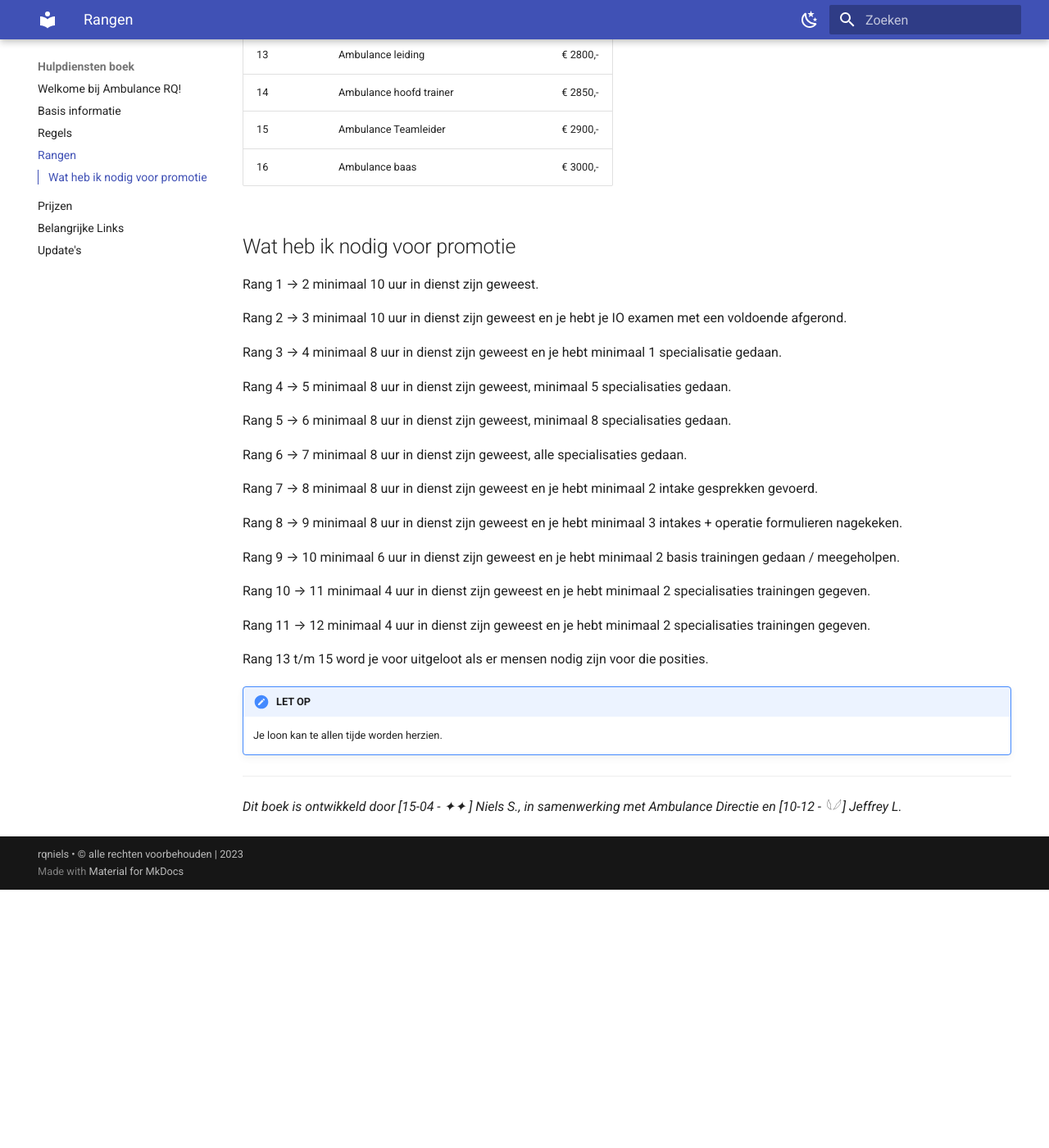
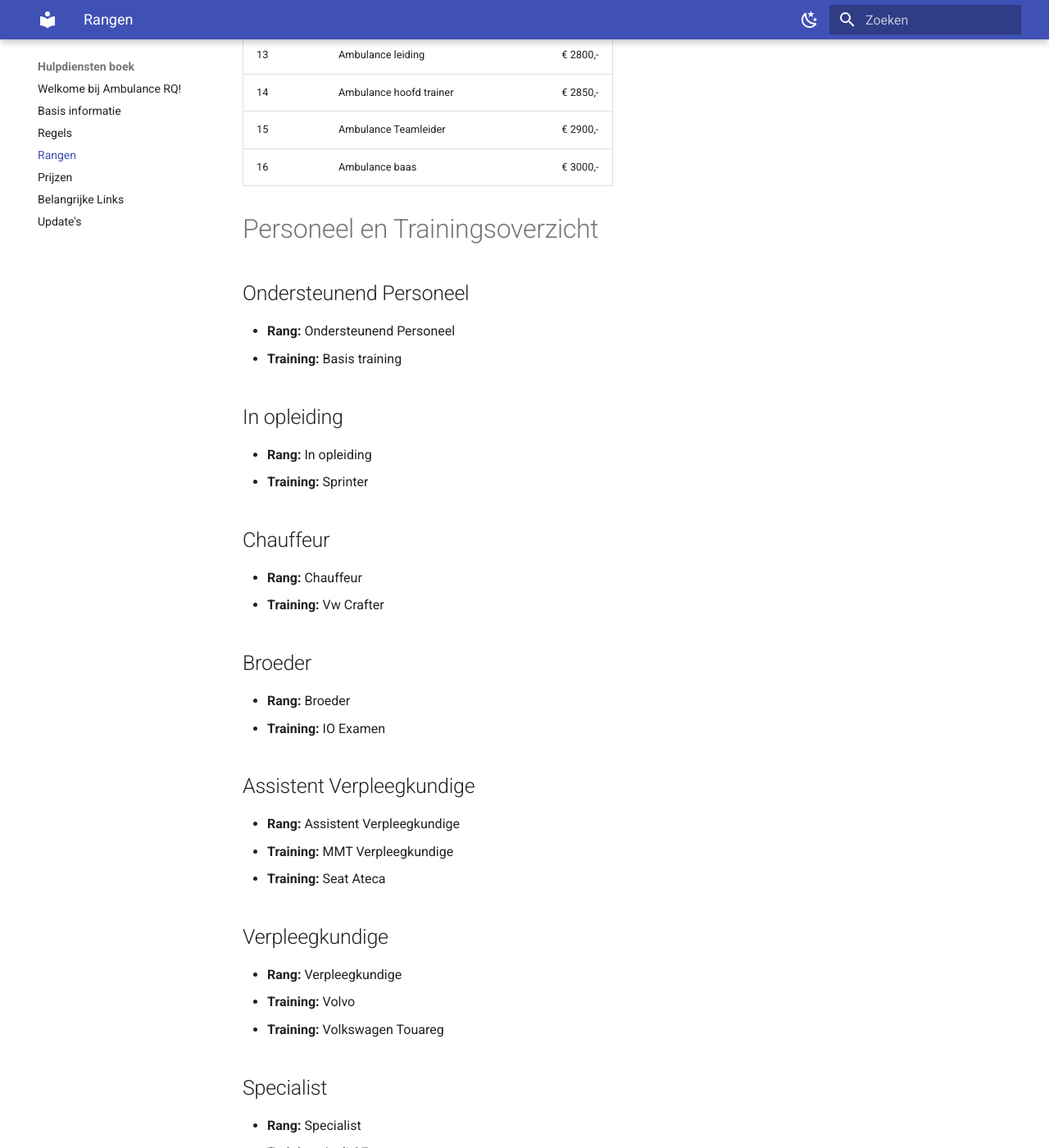
Before and after one commit to rqniels/Hulpdienstenboek, an MkDocs documentation site: the page built from docs/rang.md, in a window 1280 px wide and 1400 px high, scrolled down 768 px. Shown: the whole window at 82% size. Built offline with MkDocs 1.6.1 and Material for MkDocs 9.7.7, drawn with Linux system fonts in a browser that asks for light colours; before the commit the page ends 1853 px from its top, so only the background shows below that; some of the changed text lies outside the part shown.

Commit message:
Update traingingen

```diff
--- a/docs/rang.md
+++ b/docs/rang.md
@@ -20,33 +20,59 @@ Hier kan je alle rangen vinden en wat er wordt verwacht per rang.
 | 15   | Ambulance Teamleider | € 2900,- |
 | 16   | Ambulance baas | € 3000,- |
 
-## Wat heb ik nodig voor promotie
-Rang 1 --> 2 minimaal 10 uur in dienst zijn geweest.
 
-Rang 2 --> 3 minimaal 10 uur in dienst zijn geweest en je hebt je IO examen met een voldoende afgerond.
+# Personeel en Trainingsoverzicht
+## Ondersteunend Personeel
+- **Rang:** Ondersteunend Personeel
+- **Training:** Basis training
 
-Rang 3 --> 4 minimaal 8 uur in dienst zijn geweest en je hebt minimaal 1 specialisatie gedaan.
+## In opleiding
+- **Rang:** In opleiding
+- **Training:** Sprinter
 
-Rang 4 --> 5 minimaal 8 uur in dienst zijn geweest, minimaal 5 specialisaties gedaan.
+## Chauffeur
+- **Rang:** Chauffeur
+- **Training:** Vw Crafter
 
-Rang 5 --> 6 minimaal 8 uur in dienst zijn geweest, minimaal 8 specialisaties gedaan.
+## Broeder
+- **Rang:** Broeder
+- **Training:** IO Examen
 
-Rang 6 --> 7 minimaal 8 uur in dienst zijn geweest, alle specialisaties gedaan.
+## Assistent Verpleegkundige
+- **Rang:** Assistent Verpleegkundige
+- **Training:** MMT Verpleegkundige
+- **Training:** Seat Ateca
 
-Rang 7 --> 8 minimaal 8 uur in dienst zijn geweest en je hebt minimaal 2 intake gesprekken gevoerd.
+## Verpleegkundige
+- **Rang:** Verpleegkundige
+- **Training:** Volvo
+- **Training:** Volkswagen Touareg
 
-Rang 8 --> 9 minimaal 8 uur in dienst zijn geweest en je hebt minimaal 3 intakes + operatie formulieren nagekeken.
+## Specialist
+- **Rang:** Specialist
+- **Training:** Audi Q7
+- **Training:** Mercedes GLE
+- **Training:** OVD-G
 
-Rang 9 --> 10 minimaal 6 uur in dienst zijn geweest en je hebt minimaal 2 basis trainingen gedaan / meegeholpen.
+## Arts
+- **Rang:** Arts
+- **Training:** MMT Arts
+- **Training:** Transplantatie Training
 
-Rang 10 --> 11 minimaal 4 uur in dienst zijn geweest en je hebt minimaal 2 specialisaties trainingen gegeven.
+## Chirurg
+- **Rang:** Chirurg
+- **Training:** Lifeliner Piloot
 
-Rang 11 --> 12 minimaal 4 uur in dienst zijn geweest en je hebt minimaal 2 specialisaties trainingen gegeven.
+## Assistent Geneeskundige
+- **Rang:** Assistent Geneeskundige
+- **Training:** Audi A6
 
-Rang 13 t/m 15 word je voor uitgeloot als er mensen nodig zijn voor die posities.
+## Geneeskundige
+- **Rang:** Geneeskundige
+- **Info:** Je hebt alles behaald, gefeliciteerd!
 
 !!! attention "LET OP"
-    Je loon kan te allen tijde worden herzien.
+    Salarisveranderingen kunnen op elk moment plaatsvinden, afhankelijk van diverse factoren.
 
 ---------------------
 
```
Also changed, not shown: docs/Regels.md (+1 -1 lines).
